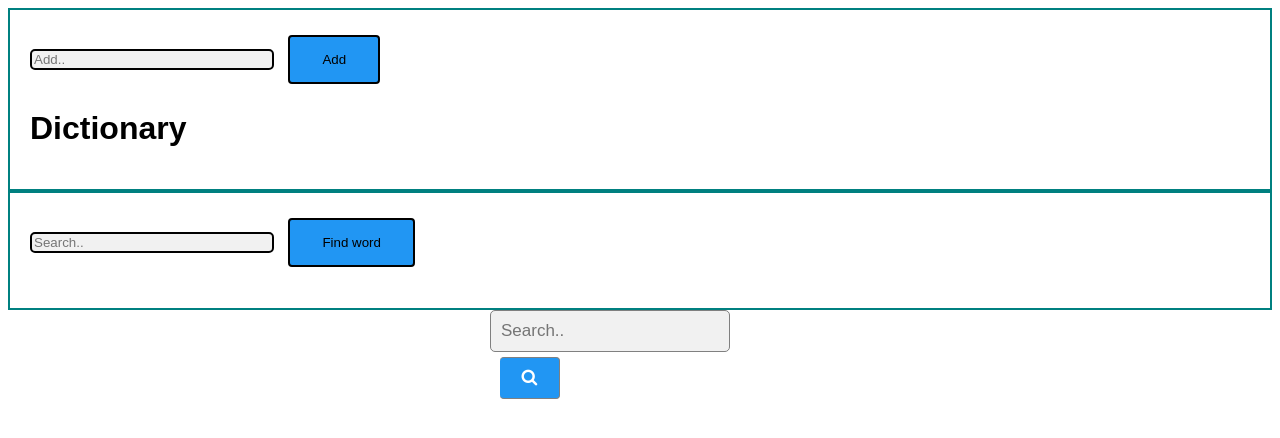
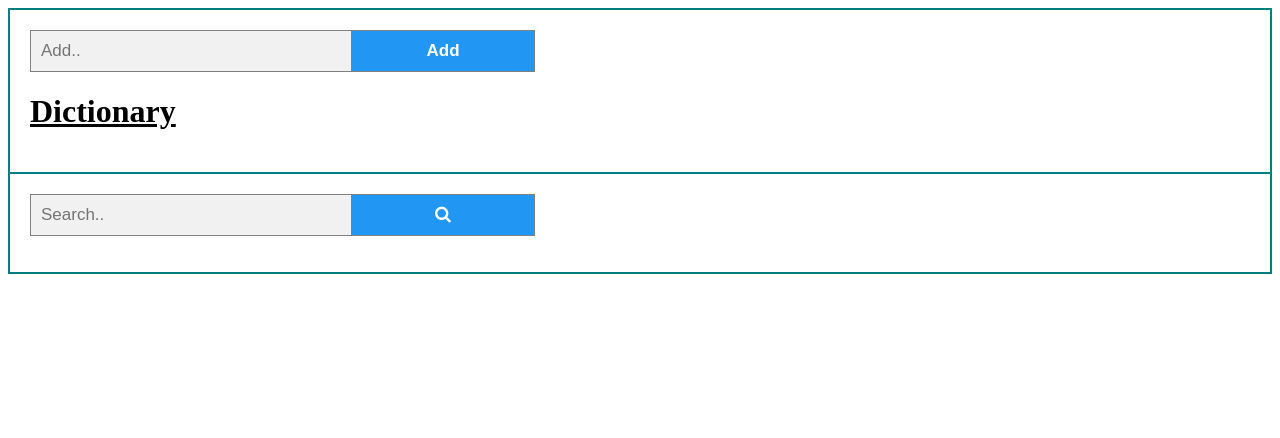
Before and after one commit to AlinLovin/Dictionary, a plain HTML site: page Dictionary.html in a window 1280 px wide. Drawn offline with Linux system fonts and the light colour scheme.

Commit message:
Project completion

```diff
--- a/Dictionary.html
+++ b/Dictionary.html
@@ -4,29 +4,27 @@
     <meta charset="utf-8">
     <link rel="stylesheet" href="Style.css">
     <link rel="stylesheet" href="https://cdnjs.cloudflare.com/ajax/libs/font-awesome/4.7.0/css/font-awesome.min.css">
+
     <script src="script.js"></script>
+
     <title>Dictionary</title>
   </head>
   <body>
 
     <div class="add">
       <input type="text" id="textList" placeholder="Add..">
-      <button onclick="addText()">Add</button>
+      <button class="button" onclick="addText()">Add</button>
 
       <h1>Dictionary</h1>
 
       <ul id="list"></ul>
     </div>
 
-    <div class="find">
+    <div class="search">
       <input type="text" id="findText" placeholder="Search..">
-      <button onclick="checkWord()">Find word</button>
-      <p id="demo"></p>
+      <button type="submit"class="button" onclick="checkWord()"><i class="fa fa-search"></i></button>
+
+      <p id="answer"></p>
     </div>
-
-    <form class="example" action="/action_page.php" style="margin:auto;max-width:300px">
-      <input type="text" id="erf" placeholder="Search.." name="search2">
-      <button type="submit"><i class="fa fa-search"></i></button>
-    </form>
   </body>
 </html>
--- a/Script.js
+++ b/Script.js
@@ -20,8 +20,8 @@ function checkWord() {
  	var checkWord = str.find(findWord);
  	var word = document.getElementById("findText").value;
  	if (checkWord != null) {
- 		document.getElementById("demo").innerHTML = 'The word "' + word + '" exists in the dictionary!';
+ 		document.getElementById("answer").innerHTML = 'The word "' + word + '" exists in the dictionary!';
  	} else {
- 		document.getElementById("demo").innerHTML = 'The word "' + word + '" does not exist in the dictionary!';
+ 		document.getElementById("answer").innerHTML = 'The word "' + word + '" does not exist in the dictionary!';
  	}
 }
--- a/Style.css
+++ b/Style.css
@@ -3,36 +3,32 @@
 	border: 2px solid teal;
 }
 
-.find {
+.search {
+	border: 2px solid teal;
+	border-top: none;
 	padding: 20px;
-	border: 2px solid teal;
 }
 
-button {
+.button {
+	width: 15%;
+	padding: 10px;
 	background-color: #2196F3;
-	padding: 15px 32px;
-	margin: 5px 10px;
+	color: white;
+	font-size: 17px;
+	font-weight: bold;
+  	border: 1px solid grey;
+  	border-left: none;
 	cursor: pointer;
-	border: 2px solid #000;
-	border-radius: 4px;
+
+}
+
+h1 {
+	text-decoration: underline;
 }
 
 input[type=text],select {
-	width: 20%;
-	border: 2px solid #000;
-	border-radius: 5px;
-	background-color: #f1f1f1;
-}
-
-body {
-  font-family: Arial;
-}
-
-* {
-  box-sizing: border-box;
-}
-
-form.example input[type=text] {
+	margin: auto;
+	max-width: 300px;
 	padding: 10px;
 	font-size: 17px;
 	border: 1px solid grey;
@@ -41,24 +37,6 @@ form.example input[type=text] {
 	background: #f1f1f1;
 }
 
-form.example button {
-  float: left;
-  width: 20%;
-  padding: 10px;
-  background: #2196F3;
-  color: white;
-  font-size: 17px;
-  border: 1px solid grey;
-  border-left: none;
-  cursor: pointer;
-}
-
-form.example button:hover {
+div.search button:hover {
 	background: #0b7dda;
 }
-
-form.example::after {
-  content: "";
-  clear: both;
-  display: table;
-}
```
Lines whose indentation alone changed are shown as unchanged.
